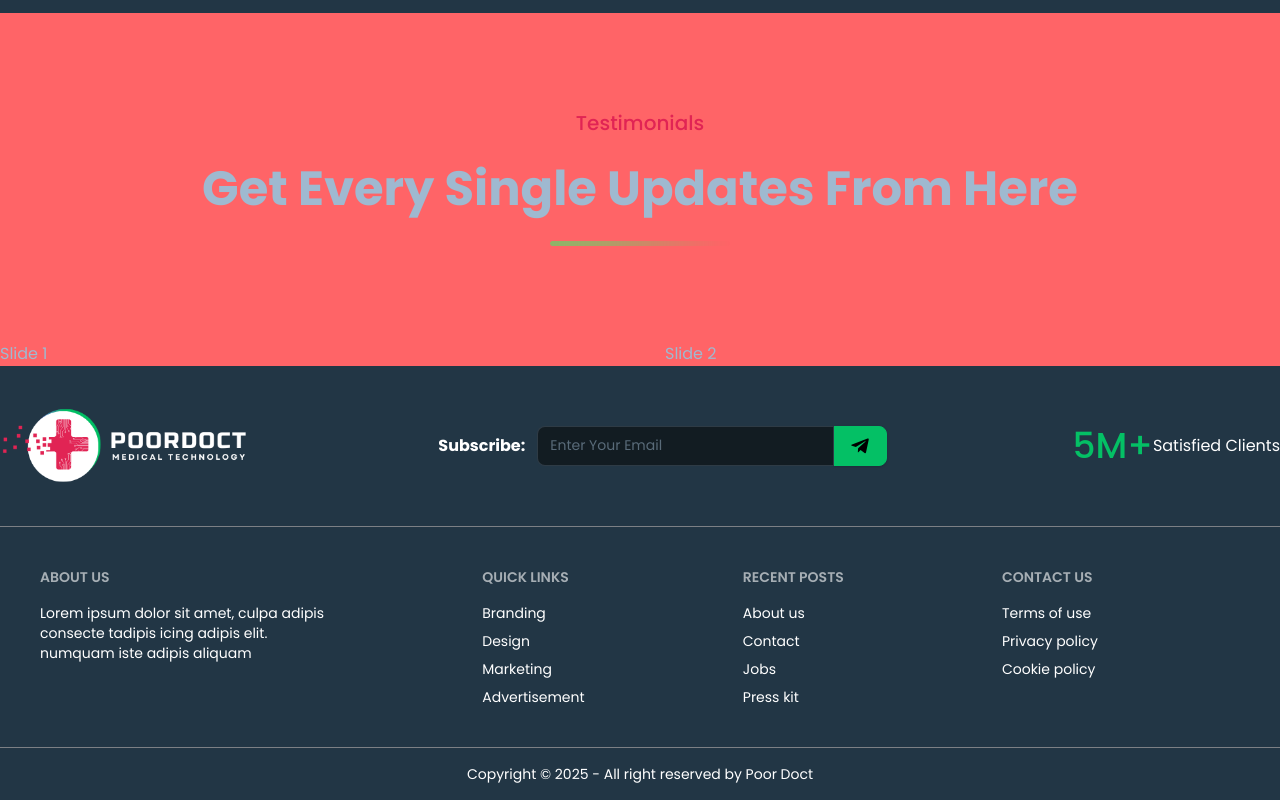
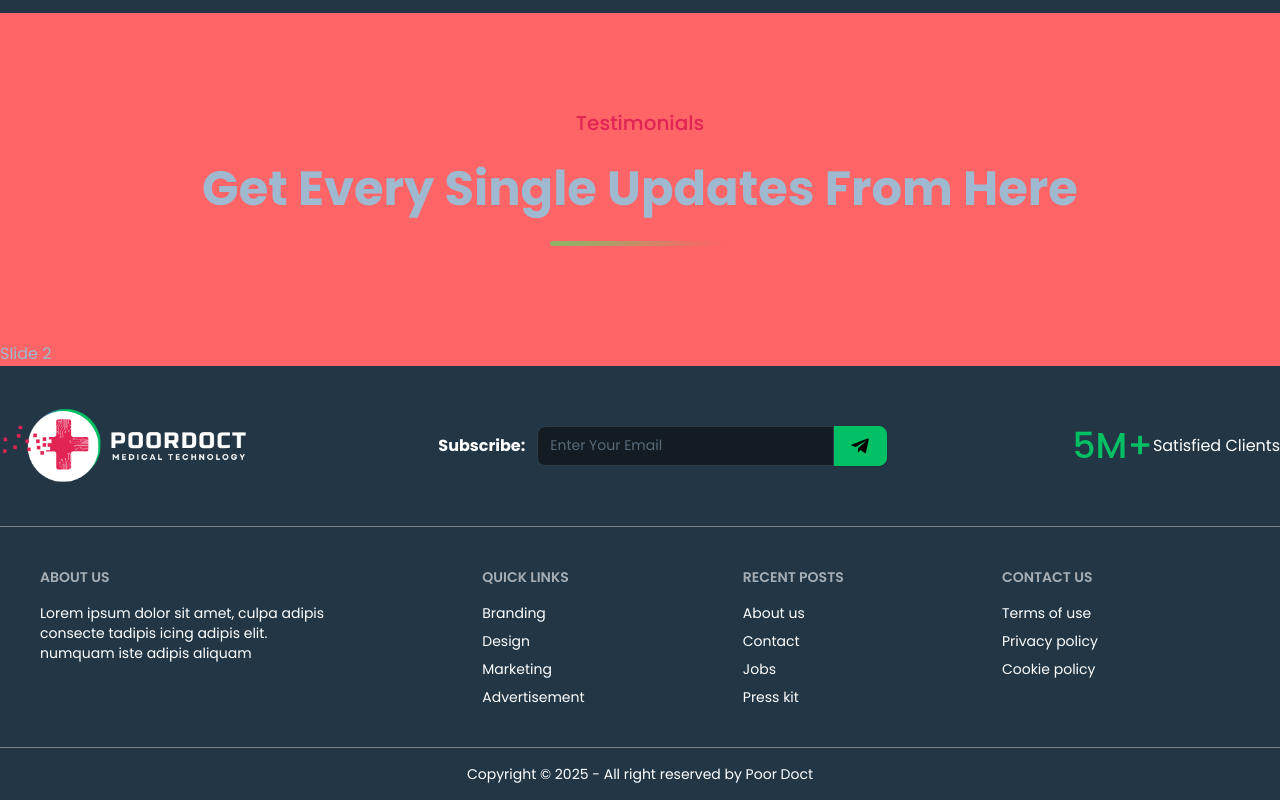
Before and after one commit to riponmondalbd/poor-doct, a React (Vite) app in the folder poor-doct-client/: page / in a window 1280 px wide. Shown: the part 3970-4770 px from the top of the page. Built offline with nearby package versions, Linux system fonts and the light colour scheme; no server answers.

Commit message:
re make the ui of testimonials

```diff
--- a/poor-doct-client/src/pages/Home/Testimonials/Testimonials.jsx
+++ b/poor-doct-client/src/pages/Home/Testimonials/Testimonials.jsx
@@ -1,8 +1,12 @@
 import React from "react";
 import "swiper/css";
 import "swiper/css/pagination";
+import { Autoplay } from "swiper/modules";
 import { Swiper, SwiperSlide } from "swiper/react";
 import SectionTitle from "../../../components/SectionTitle/SectionTitle";
+
+import "swiper/css";
+import { Keyboard } from "swiper/modules";
 
 const Testimonials = () => {
   return (
@@ -13,22 +17,14 @@ const Testimonials = () => {
       />
       <div>
         <Swiper
-          slidesPerView={1}
-          spaceBetween={10}
-          breakpoints={{
-            640: {
-              slidesPerView: 1,
-              spaceBetween: 20,
-            },
-            768: {
-              slidesPerView: 2,
-              spaceBetween: 40,
-            },
-            1024: {
-              slidesPerView: 2,
-              spaceBetween: 50,
-            },
+          rewind={true}
+          mousewheel={true}
+          keyboard={true}
+          autoplay={{
+            delay: 5000,
+            disableOnInteraction: false,
           }}
+          modules={[Autoplay, Keyboard]}
           className="mySwiper"
         >
           <SwiperSlide>Slide 1</SwiperSlide>
```
